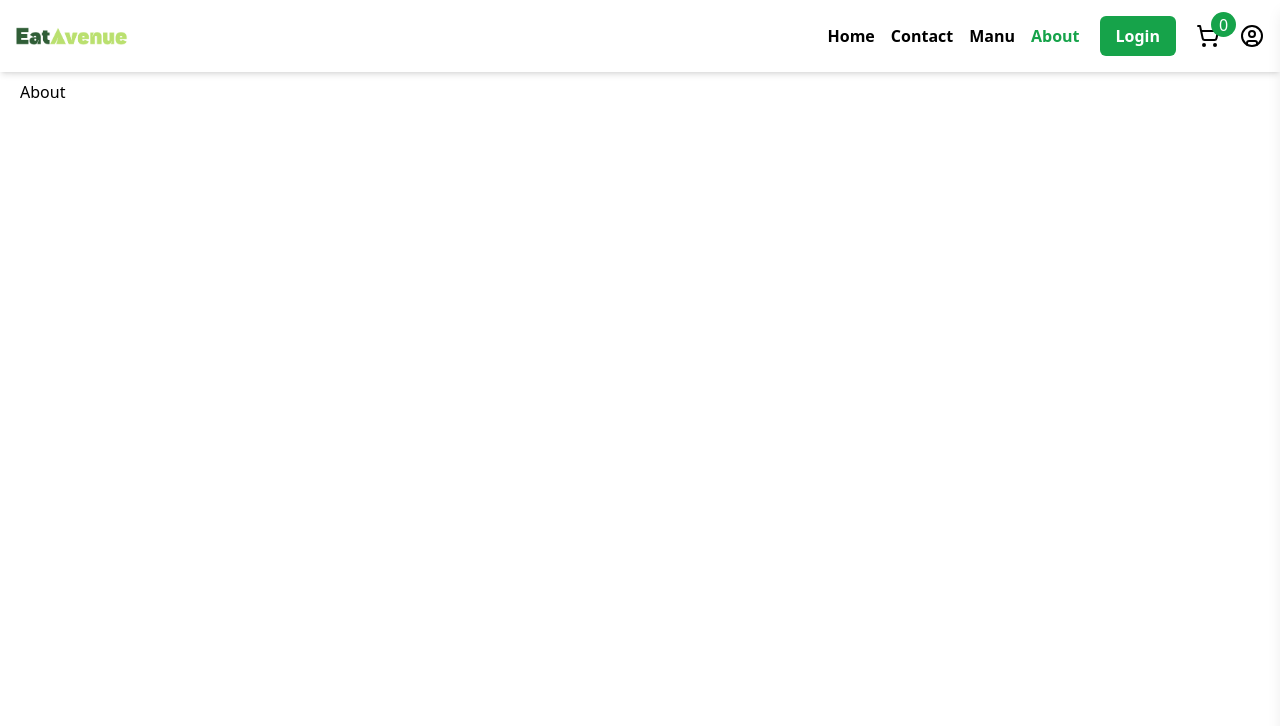
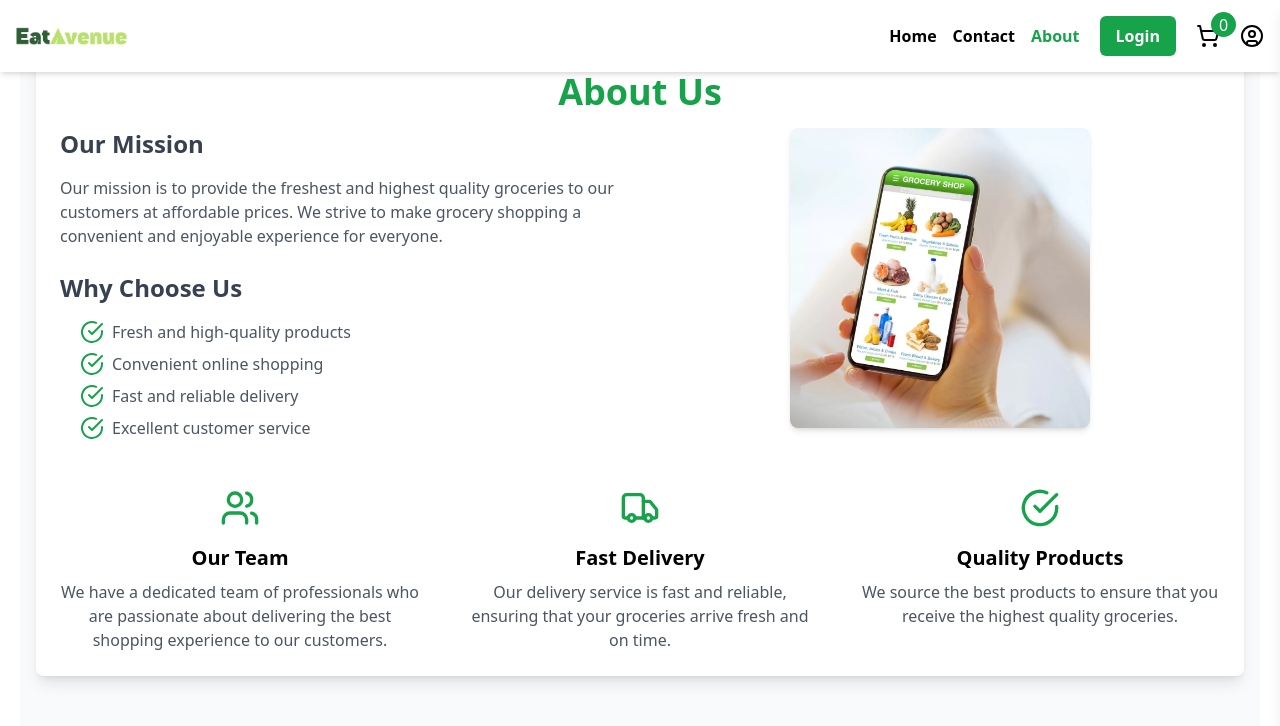
Before and after one commit to vijay-dev-x/ecom-groccary-client, a React (Vite) app: page /about in a window 1280 px wide. Shown: the top 726 px of the page. Built offline with nearby package versions, Linux system fonts and the light colour scheme; no server answers.

Commit message:
added beckend url

```diff
--- a/src/App.jsx
+++ b/src/App.jsx
@@ -6,22 +6,27 @@ import { useDispatch, useSelector } from "react-redux";
 import { setProducts } from "./redux/slicer";
 
 export default function App() {
-  const selectorProducts = useSelector((state) => state.store.products);
+  // const selectorProducts = useSelector((state) => state.store.products);
   const dispatch = useDispatch();
   const fetchProducts = async () => {
-    const res = await axios.get("http://localhost:8000/api/product/all");
-    // console.log("products", res);
-    dispatch(setProducts(res.data.products));
+    try {
+      const res = await axios.get(
+        `${import.meta.env.VITE_API_URL}/api/product/all`
+      );
+      dispatch(setProducts(res.data.products));
+    } catch (error) {
+      console.log("home all eroor", error);
+    }
   };
 
   useEffect(() => {
     fetchProducts();
-    console.log("selectorProduts", selectorProducts);
+    // console.log("selectorProduts", selectorProducts);
   }, []);
   return (
     <div>
       <Navbar></Navbar>
-      <main className=" mt-20 px-5">
+      <main className=" mt-[2rem] px-5">
         <Outlet></Outlet>
       </main>
     </div>
--- a/src/components/Navbar.jsx
+++ b/src/components/Navbar.jsx
@@ -55,12 +55,6 @@ export default function Navbar() {
             className={({ isActive }) => `${isActive && "text-green-600"}`}
           >
             Contact
-          </NavLink>
-          <NavLink
-            to={"/manu"}
-            className={({ isActive }) => `${isActive && "text-green-600"}`}
-          >
-            Manu
           </NavLink>
           <NavLink
             to={"/about"}
--- a/src/pages/About.jsx
+++ b/src/pages/About.jsx
@@ -1,5 +1,80 @@
-const About = () => {
-  return <div>About</div>;
-};
+import { CheckCircle, Users, Truck } from "lucide-react";
 
-export default About;
+export default function About() {
+  return (
+    <div className="min-h-screen p-4 bg-gray-50">
+      <div className="max-w-7xl mx-auto bg-white p-6 rounded-lg shadow-lg">
+        <h1 className="text-4xl font-bold text-green-600 mb-4 text-center animate-fadeInDown">
+          About Us
+        </h1>
+        <div className="grid grid-cols-1 md:grid-cols-2 gap-10">
+          <div className="flex flex-col justify-center">
+            <h2 className="text-2xl font-bold text-gray-700 mb-4 animate-slideInLeft">
+              Our Mission
+            </h2>
+            <p className="text-gray-600 mb-6">
+              Our mission is to provide the freshest and highest quality
+              groceries to our customers at affordable prices. We strive to make
+              grocery shopping a convenient and enjoyable experience for
+              everyone.
+            </p>
+            <h2 className="text-2xl font-bold text-gray-700 mb-4 animate-slideInLeft">
+              Why Choose Us
+            </h2>
+            <ul className="list-disc pl-5 text-gray-600">
+              <li className="mb-2 flex items-center">
+                <CheckCircle className="text-green-600 mr-2" /> Fresh and
+                high-quality products
+              </li>
+              <li className="mb-2 flex items-center">
+                <CheckCircle className="text-green-600 mr-2" /> Convenient
+                online shopping
+              </li>
+              <li className="mb-2 flex items-center">
+                <CheckCircle className="text-green-600 mr-2" /> Fast and
+                reliable delivery
+              </li>
+              <li className="mb-2 flex items-center">
+                <CheckCircle className="text-green-600 mr-2" /> Excellent
+                customer service
+              </li>
+            </ul>
+          </div>
+          <div className="flex flex-col items-center">
+            <img
+              src="/about.png "
+              alt="About Us"
+              className=" max-w-[300px] object-cover rounded-lg shadow-md animate-fadeIn"
+            />
+          </div>
+        </div>
+        <div className="grid grid-cols-1 md:grid-cols-3 gap-10 mt-10">
+          <div className="flex flex-col items-center text-center animate-fadeIn">
+            <Users className="text-green-600 mb-4" size={40} />
+            <h3 className="text-xl font-semibold mb-2">Our Team</h3>
+            <p className="text-gray-600">
+              We have a dedicated team of professionals who are passionate about
+              delivering the best shopping experience to our customers.
+            </p>
+          </div>
+          <div className="flex flex-col items-center text-center animate-fadeIn">
+            <Truck className="text-green-600 mb-4" size={40} />
+            <h3 className="text-xl font-semibold mb-2">Fast Delivery</h3>
+            <p className="text-gray-600">
+              Our delivery service is fast and reliable, ensuring that your
+              groceries arrive fresh and on time.
+            </p>
+          </div>
+          <div className="flex flex-col items-center text-center animate-fadeIn">
+            <CheckCircle className="text-green-600 mb-4" size={40} />
+            <h3 className="text-xl font-semibold mb-2">Quality Products</h3>
+            <p className="text-gray-600">
+              We source the best products to ensure that you receive the highest
+              quality groceries.
+            </p>
+          </div>
+        </div>
+      </div>
+    </div>
+  );
+}
--- a/src/pages/Contact.jsx
+++ b/src/pages/Contact.jsx
@@ -1,7 +1,89 @@
+import { Mail, Phone, MapPin } from "lucide-react";
+
 export default function Contact() {
   return (
-    <div>
-      <h1>Contact</h1>
+    <div className="min-h-screen bg-gray-50 flex items-center justify-center">
+      <div className="max-w-5xl mx-auto bg-white p-2 rounded-lg shadow-lg">
+        <h1 className="text-4xl font-bold text-green-600 mb-4 text-center animate-fadeInDown">
+          Contact Us
+        </h1>
+        <p className="text-gray-700 mb-6 text-center">
+          We'd love to hear from you! Whether you have a question about our
+          products, pricing, or anything else, our team is ready to answer all
+          your questions.
+        </p>
+        <div className="grid grid-cols-1 md:grid-cols-2 gap-10">
+          <div className="flex flex-col items-center">
+            <Mail className="text-green-600 mb-2 animate-bounce" size={40} />
+            <h2 className="text-xl font-semibold mb-2">Email Us</h2>
+            <p className="text-gray-600">support@grocery.com</p>
+          </div>
+          <div className="flex flex-col items-center">
+            <Phone className="text-green-600 mb-2 animate-bounce" size={40} />
+            <h2 className="text-xl font-semibold mb-2">Call Us</h2>
+            <p className="text-gray-600">+1 (234) 567-890</p>
+          </div>
+          <div className="flex flex-col items-center">
+            <MapPin className="text-green-600 mb-2 animate-bounce" size={40} />
+            <h2 className="text-xl font-semibold mb-2">Visit Us</h2>
+            <p className="text-gray-600">123 Grocery St, Food City, FC 12345</p>
+          </div>
+          <div className="flex flex-col items-center">
+            <form className="w-full max-w-sm">
+              <div className="mb-4">
+                <label
+                  className="block text-gray-700 text-sm font-bold mb-2"
+                  htmlFor="name"
+                >
+                  Name
+                </label>
+                <input
+                  className="shadow appearance-none border rounded w-full py-2 px-3 text-gray-700 leading-tight focus:outline-none focus:shadow-outline"
+                  id="name"
+                  type="text"
+                  placeholder="Your name"
+                />
+              </div>
+              <div className="mb-4">
+                <label
+                  className="block text-gray-700 text-sm font-bold mb-2"
+                  htmlFor="email"
+                >
+                  Email
+                </label>
+                <input
+                  className="shadow appearance-none border rounded w-full py-2 px-3 text-gray-700 leading-tight focus:outline-none focus:shadow-outline"
+                  id="email"
+                  type="email"
+                  placeholder="Your email"
+                />
+              </div>
+              <div className="mb-6">
+                <label
+                  className="block text-gray-700 text-sm font-bold mb-2"
+                  htmlFor="message"
+                >
+                  Message
+                </label>
+                <textarea
+                  className="shadow appearance-none border rounded w-full py-2 px-3 text-gray-700 leading-tight focus:outline-none focus:shadow-outline"
+                  id="message"
+                  placeholder="Your message"
+                  rows="3"
+                ></textarea>
+              </div>
+              <div className="flex items-center justify-between">
+                <button
+                  className="bg-green-600 hover:bg-green-700 text-white font-bold py-2 px-4 rounded focus:outline-none focus:shadow-outline"
+                  type="button"
+                >
+                  Send Message
+                </button>
+              </div>
+            </form>
+          </div>
+        </div>
+      </div>
     </div>
   );
 }
--- a/src/pages/Home.jsx
+++ b/src/pages/Home.jsx
@@ -7,7 +7,7 @@ export default function Home() {
   const selectorProducts = useSelector((state) => state.store.products);
   console.log("selector home", selectorProducts);
   return (
-    <div>
+    <div className=" pt-10">
       <RightSidebar></RightSidebar>
       <div className=" container mx-auto flex md:flex-row flex-col gap-4 justify-between">
         <div className=" flex max-w-xl flex-col gap-5">
```
Also changed, not shown: public/about.png (added).
